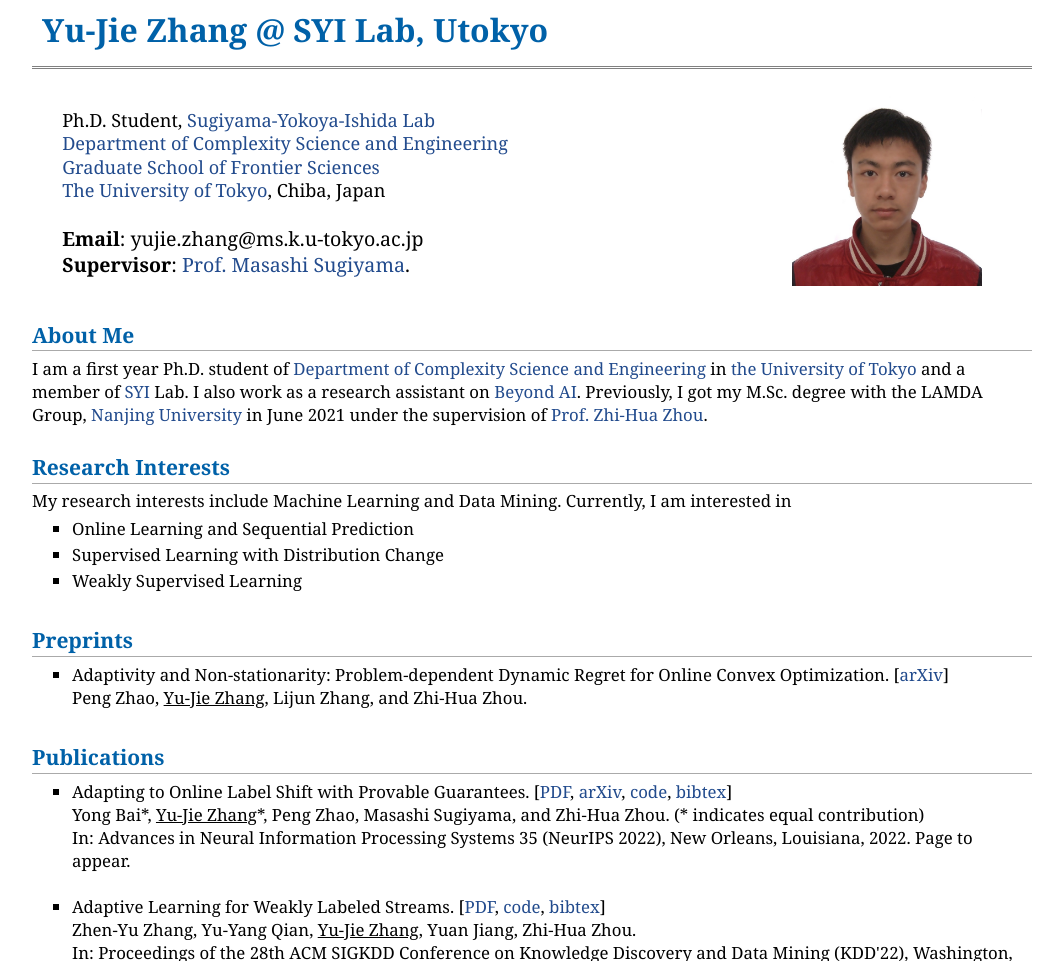
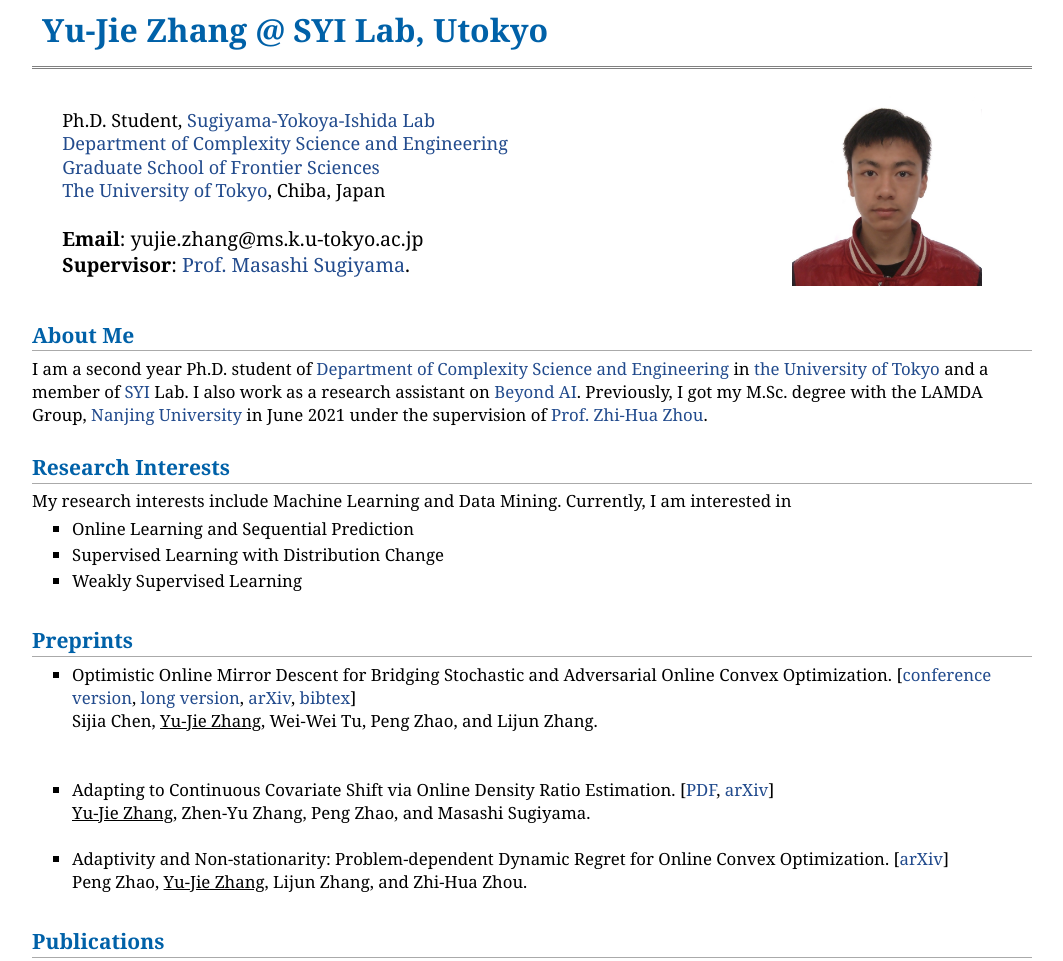
Before and after one commit to yujie-zhang96/yujie-zhang96.github.io, a plain HTML site: page index.html in a window 1280 px wide. Shown: the top 961 px of the page, without its empty margins (108-1171 px from the left). Drawn offline with Linux system fonts and the light colour scheme.

Commit message:
Update index.html

```diff
--- a/index.html
+++ b/index.html
@@ -31,7 +31,7 @@
 
 
 <h2>About Me</h2>
-I am a first year Ph.D. student of <a href="https://www.k.u-tokyo.ac.jp/complex/en/index.html">Department of Complexity Science and Engineering</a> in <a href="https://www.u-tokyo.ac.jp/en/">the University of Tokyo</a> and a member of <a href="http://www.ms.k.u-tokyo.ac.jp/index.html">SYI</a> Lab. I also work as a research assistant on <a href="https://beyondai.jp/"> Beyond AI</a>. Previously, I got my M.Sc. degree with the LAMDA Group, <a href="http://www.nju.edu.cn/" target="_blank">Nanjing University</a> in June 2021 under the supervision of <a href="https://cs.nju.edu.cn/zhouzh/index.htm">Prof. Zhi-Hua Zhou</a>.
+I am a second year Ph.D. student of <a href="https://www.k.u-tokyo.ac.jp/complex/en/index.html">Department of Complexity Science and Engineering</a> in <a href="https://www.u-tokyo.ac.jp/en/">the University of Tokyo</a> and a member of <a href="http://www.ms.k.u-tokyo.ac.jp/index.html">SYI</a> Lab. I also work as a research assistant on <a href="https://beyondai.jp/"> Beyond AI</a>. Previously, I got my M.Sc. degree with the LAMDA Group, <a href="http://www.nju.edu.cn/" target="_blank">Nanjing University</a> in June 2021 under the supervision of <a href="https://cs.nju.edu.cn/zhouzh/index.htm">Prof. Zhi-Hua Zhou</a>.
 <br>
 
 <h2>Research Interests</h2>
@@ -46,7 +46,20 @@ I am a first year Ph.D. student of <a href="https://www.k.u-tokyo.ac.jp/complex/
 <div class="section" id="Preprints">
 <h2>Preprints</h2>
 <ul>
- <li>
+<li>
+Optimistic Online Mirror Descent for Bridging Stochastic and Adversarial Online Convex Optimization. [<a href="publication/ICML'23_OMD4SEA.pdf">conference version</a>, <a href="publication/arXiv_OMD4SEA.pdf">long version</a>, <a href="http://arxiv.org/abs/2302.04552">arXiv</a>, <a href="http://www.lamda.nju.edu.cn/zhaop/bib/2023-ICML-OMD4SEA.html">bibtex</a>]
+<br>
+Sijia Chen, <u>Yu-Jie Zhang</u>, Wei-Wei Tu, Peng Zhao, and Lijun Zhang.
+<br>
+<br><br>
+</li>
+<li>
+Adapting to Continuous Covariate Shift via Online Density Ratio Estimation. [<a href="publication/arXiv_covariate_shift.pdf">PDF</a>, <a href="https://arxiv.org/abs/2302.02552">arXiv</a>]
+<br>
+<u>Yu-Jie Zhang</u>, Zhen-Yu Zhang, Peng Zhao, and Masashi Sugiyama.
+<br><br>
+</li>
+<li>
 Adaptivity and Non-stationarity: Problem-dependent Dynamic Regret for Online Convex Optimization. [<a href="https://arxiv.org/abs/2112.14368">arXiv</a>]
 <br>
 Peng Zhao, <u>Yu-Jie Zhang</u>, Lijun Zhang, and Zhi-Hua Zhou.
@@ -107,7 +120,7 @@ In: Proceedings of the 36th Conference on Uncertainty in Artificial Intelligence
 
 
 <h2>Academic Service</h2>
-Reviewer for: AAAI (2021), AISTATS (2021, 2022, 2023), ECAI (2020), ICLR (2022, 2023), ICML (2022,2023), IJCAI (2020, 2021, 2022, 2023), NeurIPS (2021, 2022 Top reviewers), UAI (2022, 2023)
+Reviewer for: AAAI (2021), AISTATS (2021, 2022, 2023), ECAI (2020), ICLR (2022, 2023), ICML (2022,2023), IJCAI (2020, 2021, 2022, 2023), NeurIPS (2021, 2022 Top reviewers,2023), UAI (2022, 2023 top reviewer)
 
 <h2> Awards & Honors </h2>
 <ul>
```
